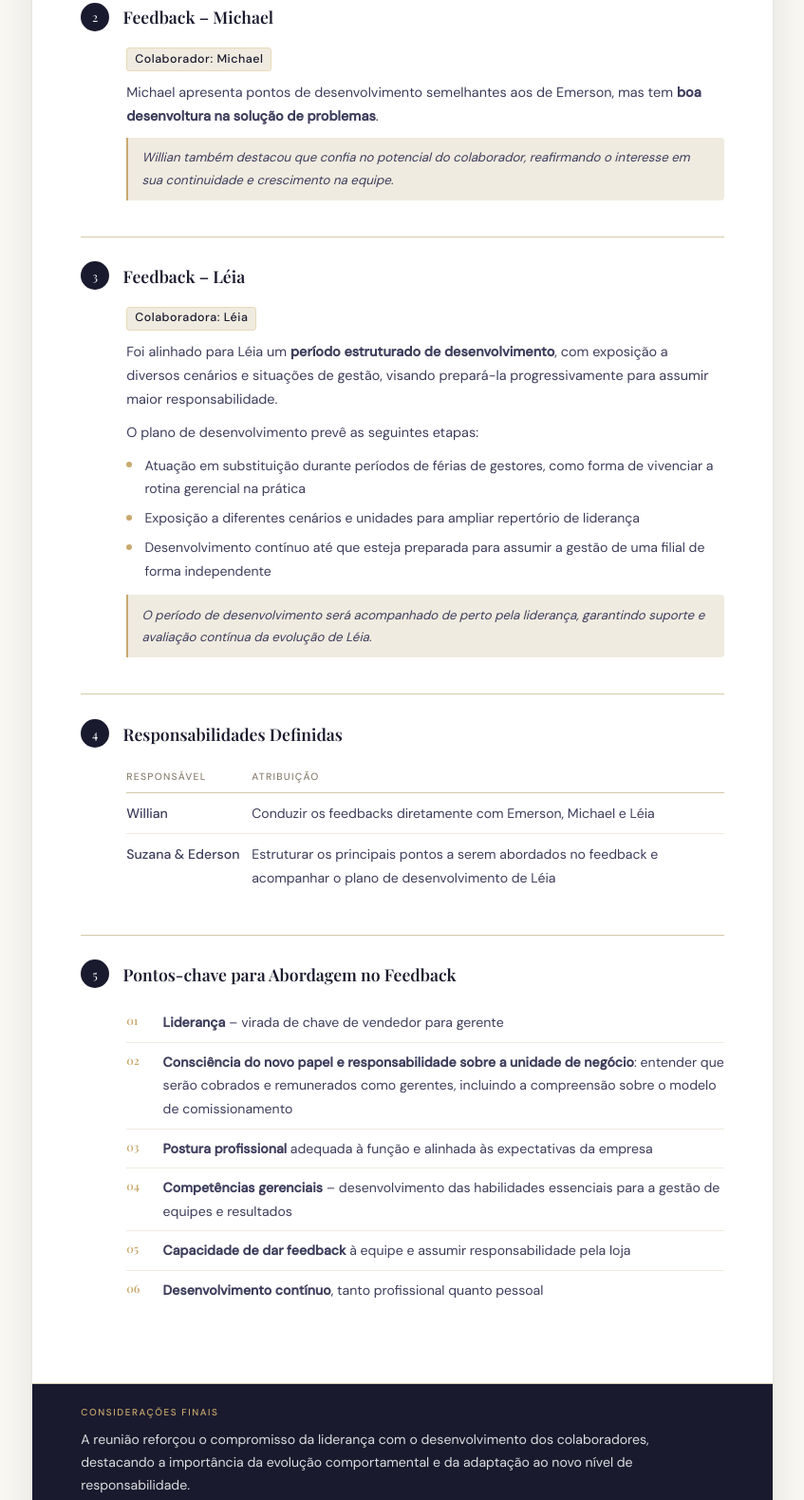
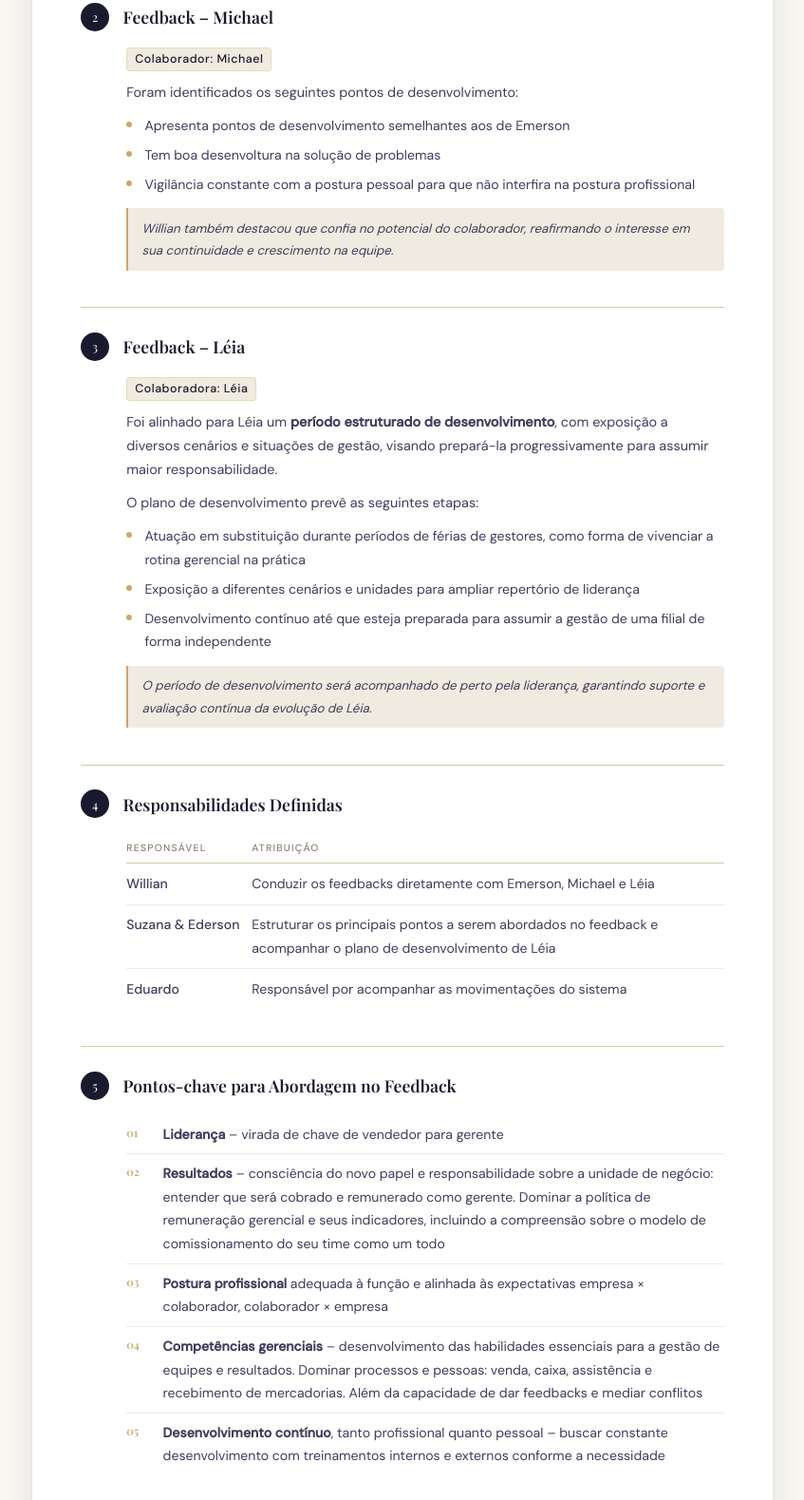
Before and after one commit to edersonlopeslopes-droid/Ata-Willian, a plain HTML site: page index.html in a window 1280 px wide. Shown: the part 733-2312 px from the top of the page at 95% size, without its empty margins (216-1063 px from the left). Drawn offline with nearby package versions, Linux system fonts and the light colour scheme.

Commit message:
Add files via upload

```diff
--- a/index.html
+++ b/index.html
@@ -445,7 +445,12 @@
       </div>
       <div class="section-body">
         <div class="pessoa">Colaborador: Michael</div>
-        <p style="margin-bottom:0.6rem;">Michael apresenta pontos de desenvolvimento semelhantes aos de Emerson, mas tem <strong>boa desenvoltura na solução de problemas</strong>.</p>
+        <p style="margin-bottom:0.6rem;">Foram identificados os seguintes pontos de desenvolvimento:</p>
+        <ul class="dev-list">
+          <li>Apresenta pontos de desenvolvimento semelhantes aos de Emerson</li>
+          <li>Tem boa desenvoltura na solução de problemas</li>
+          <li>Vigilância constante com a postura pessoal para que não interfira na postura profissional</li>
+        </ul>
         <div class="note">
           Willian também destacou que confia no potencial do colaborador, reafirmando o interesse em sua continuidade e crescimento na equipe.
         </div>
@@ -500,6 +505,10 @@
               <td class="resp-name">Suzana &amp; Ederson</td>
               <td>Estruturar os principais pontos a serem abordados no feedback e acompanhar o plano de desenvolvimento de Léia</td>
             </tr>
+            <tr>
+              <td class="resp-name">Eduardo</td>
+              <td>Responsável por acompanhar as movimentações do sistema</td>
+            </tr>
           </tbody>
         </table>
       </div>
@@ -516,11 +525,10 @@
       <div class="section-body">
         <ul class="focus-list">
           <li><strong>Liderança</strong> – virada de chave de vendedor para gerente</li>
-          <li><strong>Consciência do novo papel e responsabilidade sobre a unidade de negócio</strong>: entender que serão cobrados e remunerados como gerentes, incluindo a compreensão sobre o modelo de comissionamento</li>
-          <li><strong>Postura profissional</strong> adequada à função e alinhada às expectativas da empresa</li>
-          <li><strong>Competências gerenciais</strong> – desenvolvimento das habilidades essenciais para a gestão de equipes e resultados</li>
-          <li><strong>Capacidade de dar feedback</strong> à equipe e assumir responsabilidade pela loja</li>
-          <li><strong>Desenvolvimento contínuo</strong>, tanto profissional quanto pessoal</li>
+          <li><strong>Resultados</strong> – consciência do novo papel e responsabilidade sobre a unidade de negócio: entender que será cobrado e remunerado como gerente. Dominar a política de remuneração gerencial e seus indicadores, incluindo a compreensão sobre o modelo de comissionamento do seu time como um todo</li>
+          <li><strong>Postura profissional</strong> adequada à função e alinhada às expectativas empresa × colaborador, colaborador × empresa</li>
+          <li><strong>Competências gerenciais</strong> – desenvolvimento das habilidades essenciais para a gestão de equipes e resultados. Dominar processos e pessoas: venda, caixa, assistência e recebimento de mercadorias. Além da capacidade de dar feedbacks e mediar conflitos</li>
+          <li><strong>Desenvolvimento contínuo</strong>, tanto profissional quanto pessoal – buscar constante desenvolvimento com treinamentos internos e externos conforme a necessidade</li>
         </ul>
       </div>
     </div>
@@ -530,7 +538,7 @@
   <!-- CONSIDERAÇÕES FINAIS -->
   <div class="final-note">
     <div class="label">Considerações Finais</div>
-    <p>A reunião reforçou o compromisso da liderança com o desenvolvimento dos colaboradores, destacando a importância da evolução comportamental e da adaptação ao novo nível de responsabilidade.</p>
+    <p>A reunião teve como objetivo o compromisso do RH em alinhar com o regional a decisão de alçar ou não o colaborador ao novo cargo. Reforçou o compromisso da liderança com o desenvolvimento dos colaboradores, destacando a importância da evolução comportamental e da adaptação ao novo nível de responsabilidade.</p>
   </div>
 
   <!-- CAMPOS DE ASSINATURA -->
```
